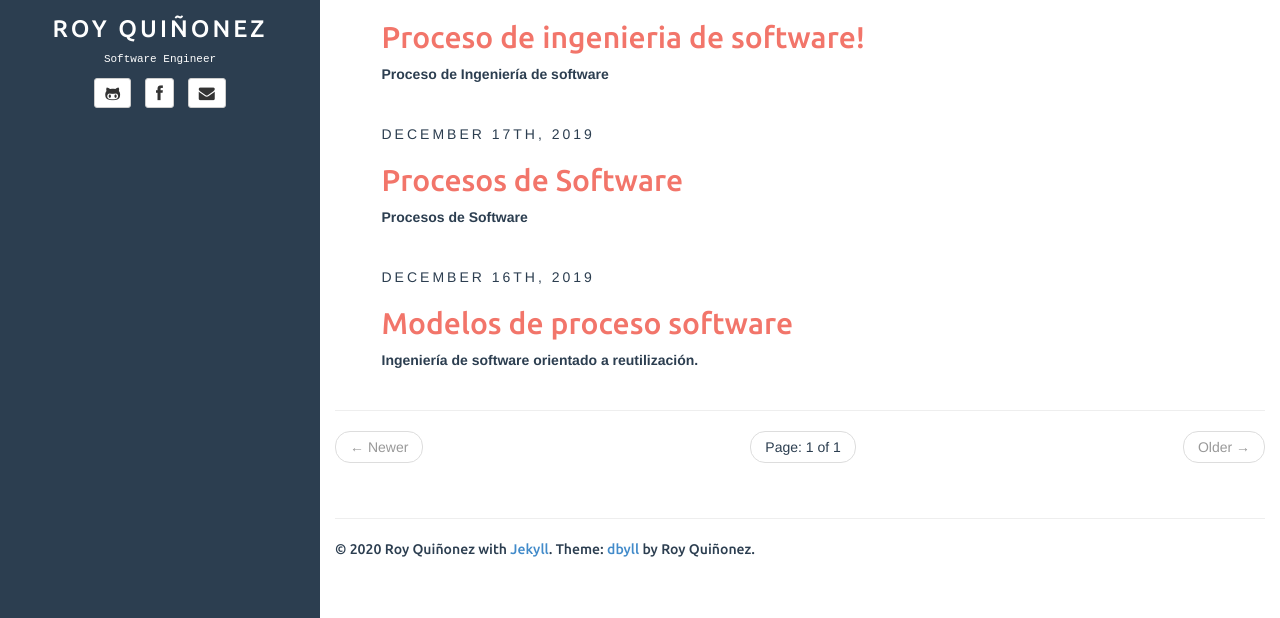
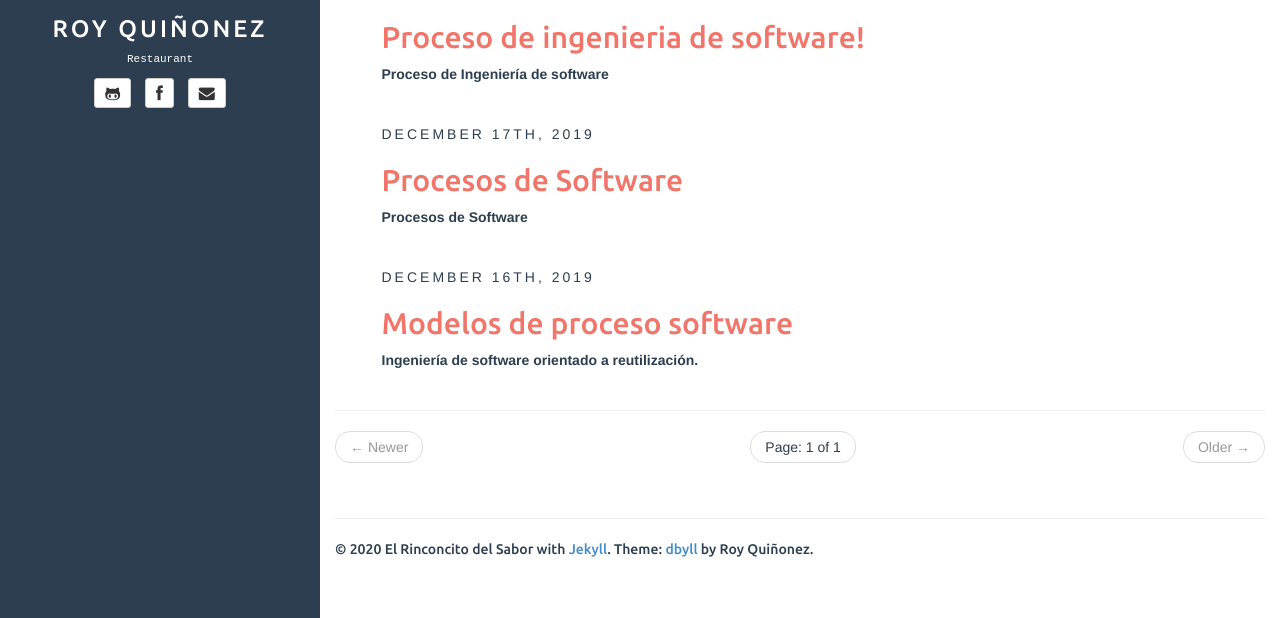
Before and after one commit to Roway007/Roway007.github.io, a Jekyll site: the page built from index.html, in a window 1280 px wide, cut to the strip 282-900 px from the top of the page. Built offline with Jekyll 4.4.1, drawn with Linux system fonts in a browser that asks for light colours; the list of posts is cut into pages by our own code; comment, search, counter and statistics services are not loaded.

Commit message:
Update _config.yml

```diff
--- a/_config.yml
+++ b/_config.yml
@@ -18,13 +18,13 @@ defaults:
 
 description:
 author:
-  name: Roy Quiñonez
+  name: El Rinconcito del Sabor
   email: roy.alexander.ql@gmail.com
   github: Roway007
   facebook: Royssth
   instagram: royalex_2001
   pinterest: ROY ALEXANDER
-  bio: Software Engineer
+  bio: Restaurant
   email_md5: 219af4e17daa6ba0e6d311f8ba301d95
 
 # set it as url of an imagee
```
